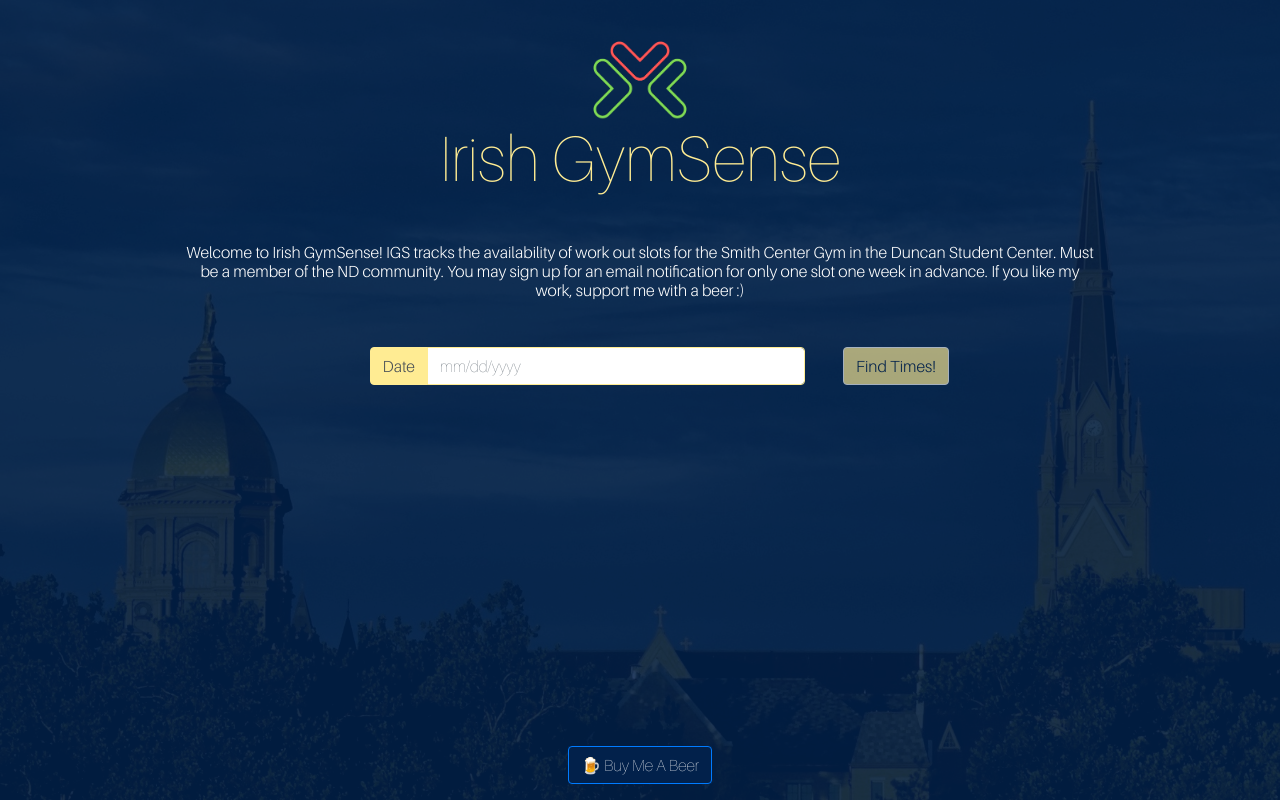
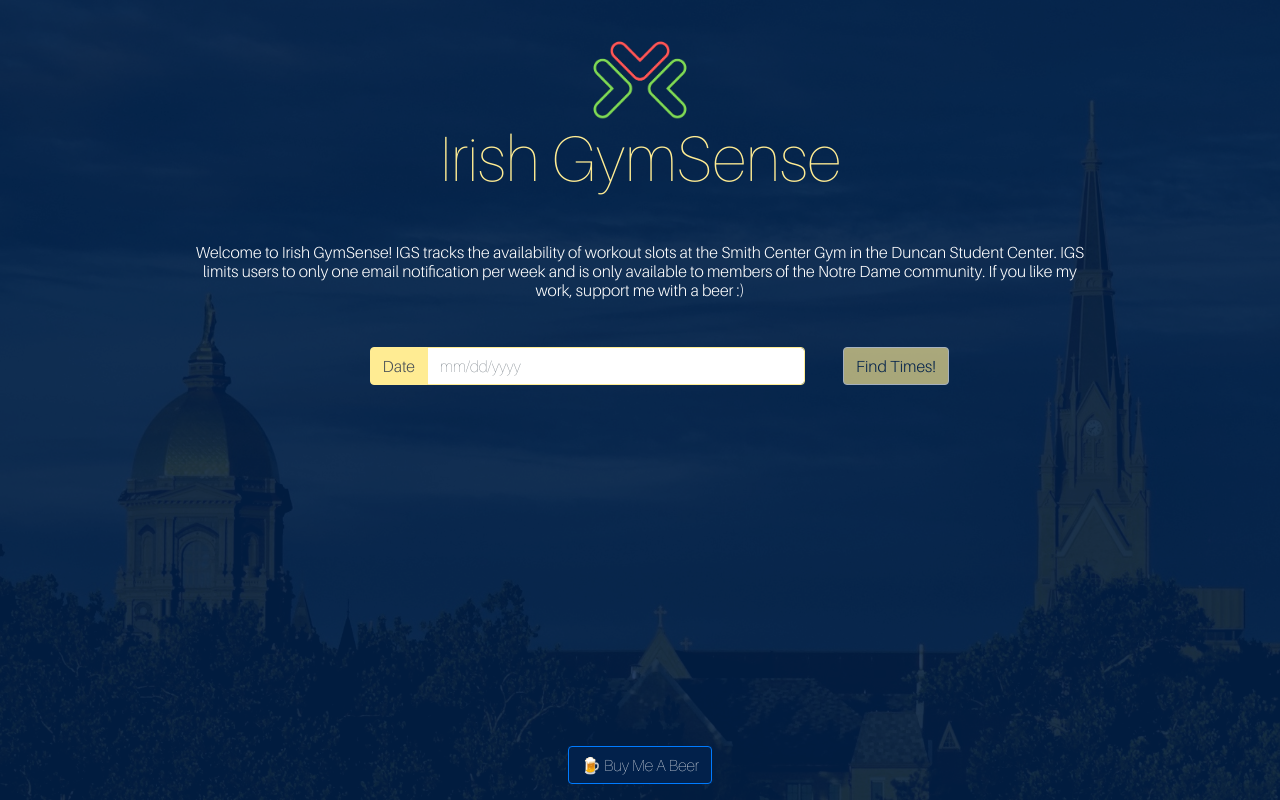
Before and after one commit to bmerrick22/gym-tracker, an Angular app: page / in a window 1280 px wide. Built offline with nearby package versions, Linux system fonts and the light colour scheme.

Commit message:
Update body text

```diff
--- a/src/app/tracker-body/tracker-body.component.ts
+++ b/src/app/tracker-body/tracker-body.component.ts
@@ -19,9 +19,9 @@
     //Set temporary variables for the strings
     let header:string = "Irish GymSense";
     let body:string = `
-      Welcome to Irish GymSense! IGS tracks the availability of work out slots for the Smith Center Gym in the Duncan Student Center.
-      Must be a member of the ND community. You may sign up for an email notification for only one slot one week in
-      advance. If you like my work, support me with a beer  :)
+      Welcome to Irish GymSense! IGS tracks the availability of workout slots at the Smith Center Gym in the Duncan Student Center.
+      IGS limits users to only one email notification per week and is only available to members of the Notre Dame community.
+      If you like my work, support me with a beer  :)
     `;
     //Assign the variables to the bound html content
     this.textHeader = header;
```
